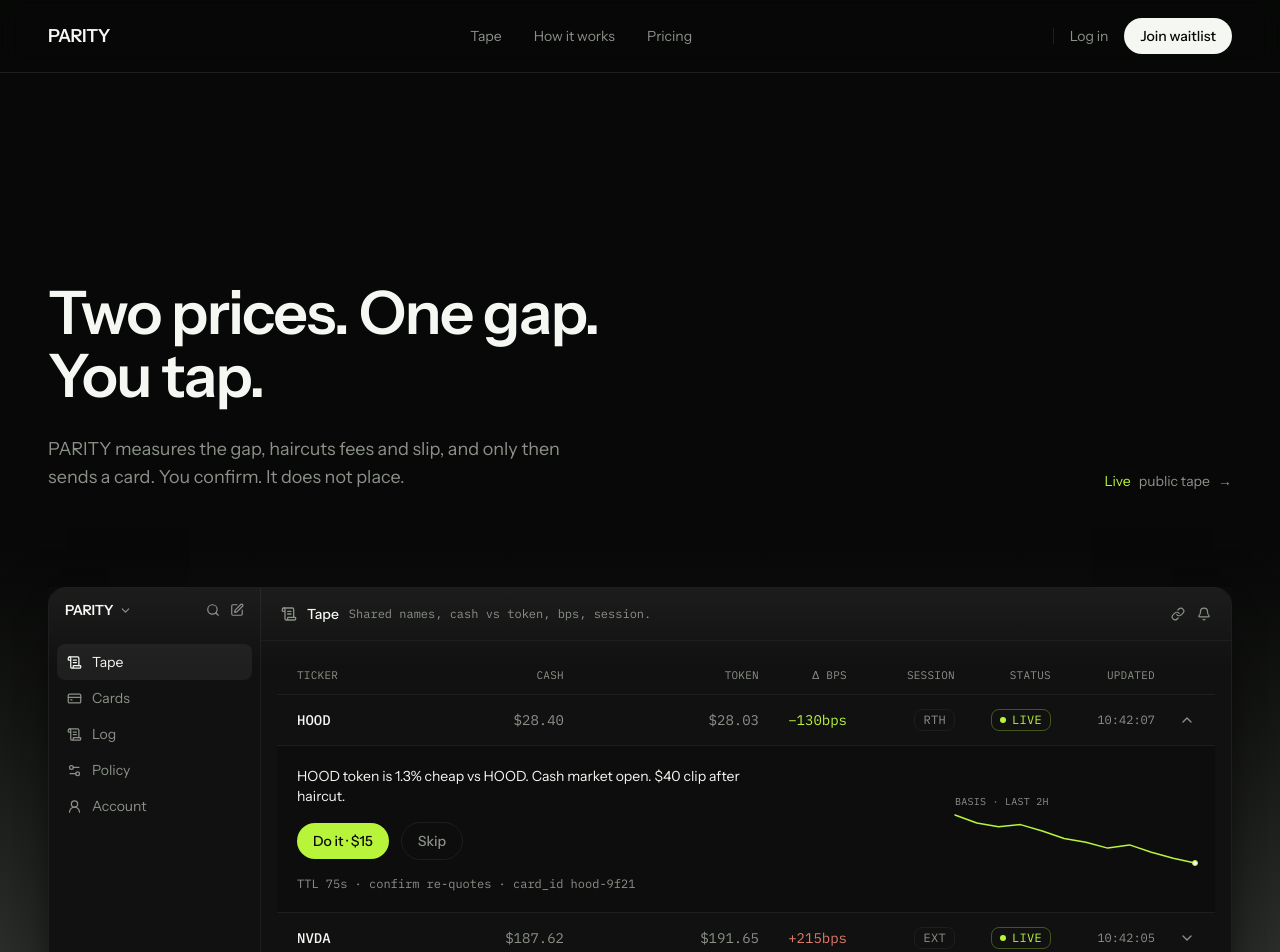
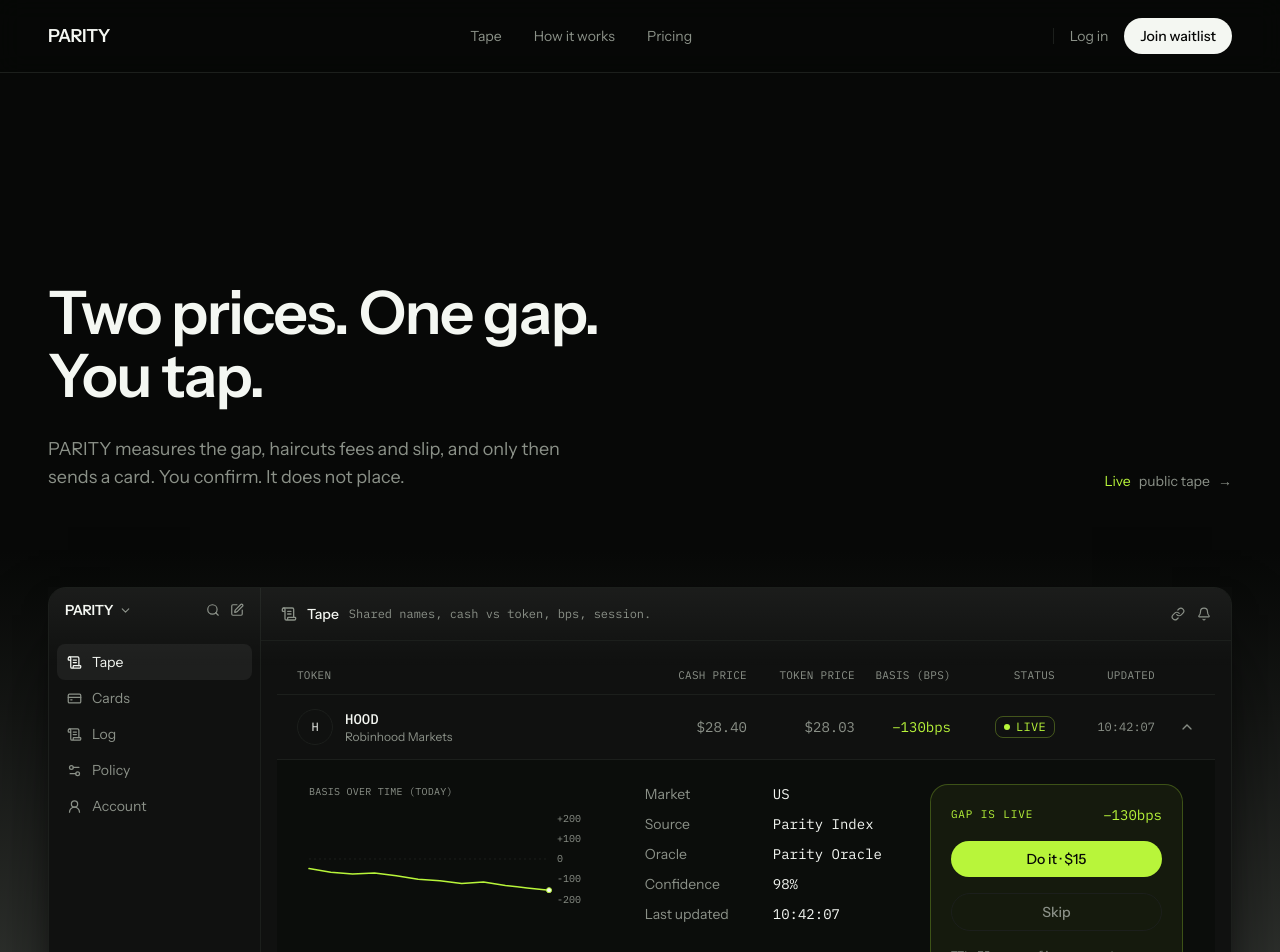
Before and after one commit to harwarl/parity, a Next.js app in the folder frontend/: page / in a window 1280 px wide. Shown: the top 952 px of the page. Built offline with nearby package versions, Linux system fonts and the light colour scheme.

Commit message:
strip in dashboard

```diff
--- a/frontend/components/sections/dashboard/TapeTab.tsx
+++ b/frontend/components/sections/dashboard/TapeTab.tsx
@@ -1,22 +1,22 @@
 "use client";
 
 import { useState } from "react";
-import { ChevronDown } from "lucide-react";
+import { ArrowLeftRight, ChevronDown } from "lucide-react";
 import { Chip } from "@/components/ui/Chip";
 import { Button } from "@/components/ui/Button";
-import { Sparkline } from "@/components/ui/Sparkline";
+import { BasisChart } from "@/components/ui/BasisChart";
 import { formatBps, formatPrice } from "@/lib/format";
 import { heroTape, defaultOpenTicker } from "@/lib/tape-data";
-import type { Session, TapeRow } from "@/types/tape";
+import type { HaltReason, TapeRow } from "@/types/tape";
 
-const sessionLabel: Record<Session, string> = {
-  rth: "RTH",
-  ext: "EXT",
-  overnight: "OVERNIGHT",
-  weekend: "WEEKEND",
+const haltLabel: Record<HaltReason, string> = {
+  STALE: "STALE",
+  CLOSED: "CLOSED",
+  THIN: "THIN",
+  DUST: "DUST",
 };
 
-const sessionSentence: Record<Session, string> = {
+const sessionSentence: Record<TapeRow["session"], string> = {
   rth: "Cash market open.",
   ext: "Extended hours.",
   overnight: "Overnight — watch, not live.",
@@ -43,25 +43,25 @@ function sparkTone(row: TapeRow): "gap" | "rich" | "mute" {
   return "mute";
 }
 
-function cardSentence(row: TapeRow): string {
-  const pct = (Math.abs(row.bps) / 100).toFixed(1);
-  const direction = row.bps < 0 ? "cheap" : "rich";
-  return `${row.ticker} token is ${pct}% ${direction} vs ${row.ticker}. ${sessionSentence[row.session]} $${row.clip} clip after haircut.`;
-}
+const gridCols =
+  "grid-cols-[minmax(180px,1fr)_96px_96px_84px_92px_88px_28px]";
 
 export function TapeTab() {
   const [openTicker, setOpenTicker] = useState<string | null>(
     defaultOpenTicker,
   );
 
+  const openRow = heroTape.find((row) => row.ticker === openTicker);
+
   return (
     <div className="overflow-x-auto">
-      <div className="grid min-w-170 grid-cols-[72px_1fr_1fr_76px_96px_84px_92px_28px] gap-3 border-b border-line px-5 py-2.5 font-mono text-[11px] uppercase tracking-wide text-mute">
-        <span>Ticker</span>
-        <span className="text-right">Cash</span>
-        <span className="text-right">Token</span>
-        <span className="text-right">Δ bps</span>
-        <span className="text-right">Session</span>
+      <div
+        className={`grid min-w-190 ${gridCols} gap-3 border-b border-line px-5 py-2.5 font-mono text-[11px] uppercase tracking-wide text-mute`}
+      >
+        <span>Token</span>
+        <span className="text-right">Cash price</span>
+        <span className="text-right">Token price</span>
+        <span className="text-right">Basis (bps)</span>
         <span className="text-right">Status</span>
         <span className="text-right">Updated</span>
         <span />
@@ -80,10 +80,18 @@ export function TapeTab() {
                   current === row.ticker ? null : row.ticker,
                 )
               }
-              className="grid min-w-170 w-full grid-cols-[72px_1fr_1fr_76px_96px_84px_92px_28px] items-center gap-3 px-5 py-3.5 text-left transition-colors hover:bg-paper/3"
+              className={`grid min-w-190 w-full ${gridCols} items-center gap-3 px-5 py-3.5 text-left transition-colors hover:bg-paper/3`}
             >
+              <span className="flex items-center gap-3">
+                <span className="flex h-9 w-9 shrink-0 items-center justify-center rounded-full border border-line bg-panel font-mono text-xs text-paper">
+                  {row.ticker[0]}
+                </span>
+                <span className="flex flex-col">
                   <span className="font-mono text-sm font-medium text-paper">
                     {row.ticker}
+                  </span>
+                  <span className="text-xs text-mute">{row.name}</span>
+                </span>
               </span>
               <span className="text-right font-mono text-sm tabular-nums text-mute">
                 {formatPrice(row.cash)}
@@ -98,15 +106,12 @@ export function TapeTab() {
               </span>
               <span className="flex justify-end">
                 {row.halt ? (
-                  <Chip tone="halt">{row.halt}</Chip>
+                  <Chip tone="halt">{haltLabel[row.halt]}</Chip>
                 ) : (
-                  <Chip tone="neutral">{sessionLabel[row.session]}</Chip>
-                )}
-              </span>
-              <span className="flex justify-end">
                   <Chip tone={row.live ? "gap" : "halt"} dot>
                     {row.live ? "LIVE" : "DELAYED"}
                   </Chip>
+                )}
               </span>
               <span className="text-right font-mono text-xs tabular-nums text-mute">
                 {row.updatedAt}
@@ -120,32 +125,62 @@ export function TapeTab() {
             </button>
 
             {isOpen && (
-              <div className="min-w-170 border-t border-line bg-void/40 px-5 py-5">
-                <div className="flex flex-col gap-4 sm:flex-row sm:items-center sm:justify-between">
+              <div className="min-w-190 border-t border-line bg-void/40 px-5 py-6 sm:px-8">
+                <div className="grid grid-cols-1 gap-8 lg:grid-cols-[1.2fr_1fr_1fr]">
                   <div>
-                    <p className="max-w-md text-sm text-paper">
-                      {tradeable
-                        ? cardSentence(row)
-                        : `No active card. ${sessionSentence[row.session]}`}
+                    <p className="mb-3 font-mono text-[10px] uppercase tracking-wide text-mute">
+                      Basis over time (today)
                     </p>
-                    {tradeable && (
-                      <>
-                        <div className="mt-4 flex items-center gap-3">
-                          <Button variant="accent">{`Do it · $${row.tap}`}</Button>
-                          <Button variant="ghost">Skip</Button>
+                    {row.sparkline && (
+                      <BasisChart
+                        data={row.sparkline}
+                        tone={sparkTone(row)}
+                        height={96}
+                        showAxis
+                      />
+                    )}
                   </div>
-                        <p className="mt-4 font-mono text-xs text-mute">
+
+                  <dl className="flex flex-col gap-2.5 text-sm">
+                    {[
+                      ["Market", "US"],
+                      ["Source", "Parity Index"],
+                      ["Oracle", "Parity Oracle"],
+                      ["Confidence", "98%"],
+                      ["Last updated", row.updatedAt],
+                    ].map(([label, value]) => (
+                      <div key={label} className="grid grid-cols-[7rem_1fr] gap-4">
+                        <dt className="text-mute">{label}</dt>
+                        <dd className="font-mono tabular-nums text-paper">{value}</dd>
+                      </div>
+                    ))}
+                  </dl>
+
+                  {tradeable ? (
+                    <div className="flex flex-col gap-4 rounded-window border border-gap/25 bg-gap/[0.06] p-5">
+                      <div className="flex items-center justify-between">
+                        <span className="font-mono text-[11px] uppercase tracking-[0.08em] text-gap">
+                          Gap is live
+                        </span>
+                        <span className="font-mono text-sm text-gap">
+                          {formatBps(row.bps)}
+                        </span>
+                      </div>
+                      <Button variant="accent" className="w-full">
+                        {`Do it · $${row.tap}`}
+                      </Button>
+                      <Button variant="ghost" className="w-full">
+                        Skip
+                      </Button>
+                      <p className="font-mono text-[11px] text-mute">
                         TTL 75s · confirm re-quotes · card_id {row.cardId}
                       </p>
-                      </>
-                    )}
                     </div>
-                  {row.sparkline && (
-                    <div className="shrink-0">
-                      <p className="mb-1.5 font-mono text-[10px] uppercase tracking-wide text-mute">
-                        Basis · last 2h
+                  ) : (
+                    <div className="flex flex-col justify-center rounded-window border border-line bg-panel p-5">
+                      <p className="text-sm text-mute">
+                        No active card. {sessionSentence[row.session]}
                       </p>
-                      <Sparkline data={row.sparkline} tone={sparkTone(row)} />
                     </div>
                   )}
                 </div>
@@ -154,6 +189,53 @@ export function TapeTab() {
           </div>
         );
       })}
+
+      {openRow?.legs && (
+        <div className="relative grid grid-cols-1 divide-y divide-line border-t border-line sm:grid-cols-2 sm:divide-x sm:divide-y-0">
+          <span
+            aria-hidden
+            className="absolute left-1/2 top-1/2 z-10 hidden h-9 w-9 -translate-x-1/2 -translate-y-1/2 items-center justify-center rounded-full border border-line bg-panel text-mute sm:flex"
+          >
+            <ArrowLeftRight size={14} />
+          </span>
+
+          <div className="p-6 sm:p-8">
+            <p className="font-mono text-[11px] uppercase tracking-wide text-mute">
+              Cash
+            </p>
+            <p className="mt-3 flex items-baseline gap-1.5">
+              <span className="font-mono text-4xl font-semibold tabular-nums text-paper">
+                {formatBps(openRow.legs.cashBps)}
+              </span>
+            </p>
+            <p className="mt-2 flex items-center gap-1.5 font-mono text-[11px] uppercase tracking-wide text-gap">
+              <span className="h-1.5 w-1.5 rounded-full bg-gap" />
+              Gap is live
+            </p>
+            <div className="mt-4">
+              <BasisChart data={openRow.legs.cashSpark} tone="gap" />
+            </div>
+          </div>
+
+          <div className="p-6 sm:p-8">
+            <p className="font-mono text-[11px] uppercase tracking-wide text-mute">
+              Token
+            </p>
+            <p className="mt-3 flex items-baseline gap-1.5">
+              <span className="font-mono text-4xl font-semibold tabular-nums text-paper">
+                {formatBps(openRow.legs.tokenBps)}
+              </span>
+            </p>
+            <p className="mt-2 flex items-center gap-1.5 font-mono text-[11px] uppercase tracking-wide text-mute">
+              <span className="h-1.5 w-1.5 rounded-full bg-mute" />
+              Gap is live
+            </p>
+            <div className="mt-4">
+              <BasisChart data={openRow.legs.tokenSpark} tone="mute" />
+            </div>
+          </div>
+        </div>
+      )}
     </div>
   );
 }
--- /dev/null
+++ b/frontend/components/ui/BasisChart.tsx
@@ -0,0 +1,100 @@
+const toneClasses = {
+  gap: "stroke-gap",
+  rich: "stroke-rich",
+  halt: "stroke-halt",
+  mute: "stroke-mute",
+} as const;
+
+type ChartTone = keyof typeof toneClasses;
+
+/** Rounds a magnitude up to a "nice" step (25/50/100/...) so axis ticks read clean. */
+function niceMax(magnitude: number): number {
+  if (magnitude <= 25) return 25;
+  if (magnitude <= 50) return 50;
+  if (magnitude <= 100) return 100;
+  const step = 10 ** Math.floor(Math.log10(magnitude));
+  return Math.ceil(magnitude / step) * step;
+}
+
+export function BasisChart({
+  data,
+  tone = "mute",
+  height = 44,
+  showAxis = false,
+}: {
+  data: number[];
+  tone?: ChartTone;
+  height?: number;
+  showAxis?: boolean;
+}) {
+  if (data.length < 2) return null;
+
+  const axisWidth = showAxis ? 34 : 0;
+  const width = 240;
+  const max = showAxis ? niceMax(Math.max(...data.map(Math.abs), 1)) : undefined;
+  const min = max !== undefined ? -max : Math.min(...data);
+  const range = max !== undefined ? max * 2 : Math.max(...data) - min || 1;
+
+  const points = data.map((value, index) => {
+    const x = (index / (data.length - 1)) * width;
+    const y = height - ((value - min) / range) * height;
+    return `${x.toFixed(1)},${y.toFixed(1)}`;
+  });
+
+  const zeroY = height - ((0 - min) / range) * height;
+  const strokeClass = toneClasses[tone];
+  const ticks = max !== undefined ? [max, max / 2, 0, -max / 2, -max] : [];
+
+  return (
+    <div className="flex items-start gap-2">
+      <svg
+        viewBox={`0 0 ${width} ${height}`}
+        width={width}
+        height={height}
+        className="overflow-visible"
+        aria-hidden
+      >
+        {showAxis && (
+          <line
+            x1={0}
+            y1={zeroY}
+            x2={width}
+            y2={zeroY}
+            className="stroke-line"
+            strokeWidth={1}
+            strokeDasharray="2 3"
+          />
+        )}
+        <polyline
+          points={points.join(" ")}
+          fill="none"
+          className={strokeClass}
+          strokeWidth={1.5}
+          strokeLinecap="round"
+          strokeLinejoin="round"
+        />
+        <circle
+          cx={width}
+          cy={height - ((data[data.length - 1] - min) / range) * height}
+          r={2.5}
+          className={strokeClass}
+          fill="currentColor"
+        />
+      </svg>
+
+      {showAxis && (
+        <div
+          className="flex shrink-0 flex-col justify-between font-mono text-[10px] text-mute"
+          style={{ height, width: axisWidth }}
+        >
+          {ticks.map((tick) => (
+            <span key={tick}>
+              {tick > 0 ? "+" : ""}
+              {tick}
+            </span>
+          ))}
+        </div>
+      )}
+    </div>
+  );
+}
--- a/frontend/lib/tape-data.ts
+++ b/frontend/lib/tape-data.ts
@@ -6,6 +6,7 @@ import type { TapeRow } from "@/types/tape";
 export const heroTape: TapeRow[] = [
   {
     ticker: "HOOD",
+    name: "Robinhood Markets",
     cash: 28.4,
     token: 28.03,
     bps: -130,
@@ -16,9 +17,16 @@ export const heroTape: TapeRow[] = [
     sparkline: [-40, -55, -62, -58, -70, -84, -91, -102, -96, -110, -121, -130],
     live: true,
     updatedAt: "10:42:07",
+    legs: {
+      cashBps: -76,
+      cashSpark: [-10, -18, -22, -30, -34, -41, -48, -55, -60, -66, -71, -76],
+      tokenBps: 54,
+      tokenSpark: [8, 14, 16, 22, 20, 28, 33, 30, 38, 42, 47, 54],
+    },
   },
   {
     ticker: "NVDA",
+    name: "NVIDIA Corporation",
     cash: 187.62,
     token: 191.65,
     bps: 215,
@@ -29,6 +37,7 @@ export const heroTape: TapeRow[] = [
   },
   {
     ticker: "COIN",
+    name: "Coinbase Global",
     cash: 312.18,
     token: 311.93,
     bps: -8,
@@ -39,6 +48,7 @@ export const heroTape: TapeRow[] = [
   },
   {
     ticker: "TSLA",
+    name: "Tesla, Inc.",
     cash: 441.05,
     token: 441.4,
     bps: 8,
@@ -49,6 +59,7 @@ export const heroTape: TapeRow[] = [
   },
   {
     ticker: "GOOGL",
+    name: "Alphabet Inc.",
     cash: 285.77,
     token: 286.09,
     bps: 11,
@@ -59,6 +70,7 @@ export const heroTape: TapeRow[] = [
   },
   {
     ticker: "MSTR",
+    name: "MicroStrategy Inc.",
     cash: 402.5,
     token: 402.5,
     bps: 0,
@@ -70,6 +82,7 @@ export const heroTape: TapeRow[] = [
   },
   {
     ticker: "AAPL",
+    name: "Apple Inc.",
     cash: 271.14,
     token: 271.02,
     bps: -4,
--- a/frontend/types/tape.ts
+++ b/frontend/types/tape.ts
@@ -4,6 +4,7 @@ export type HaltReason = "STALE" | "CLOSED" | "THIN" | "DUST";
 
 export interface TapeRow {
   ticker: string;
+  name: string;
   cash: number;
   token: number;
   bps: number;
@@ -19,6 +20,13 @@ export interface TapeRow {
   live: boolean;
   /** Last time this row's prices were refreshed, e.g. "10:41:03". */
   updatedAt: string;
+  /** Cash-vs-token leg attribution for the basis breakdown below the tape. */
+  legs?: {
+    cashBps: number;
+    cashSpark: number[];
+    tokenBps: number;
+    tokenSpark: number[];
+  };
 }
 
 export type DashboardTab = "tape" | "cards" | "log" | "policy" | "account";
```
Lines whose indentation alone changed are shown as unchanged.
